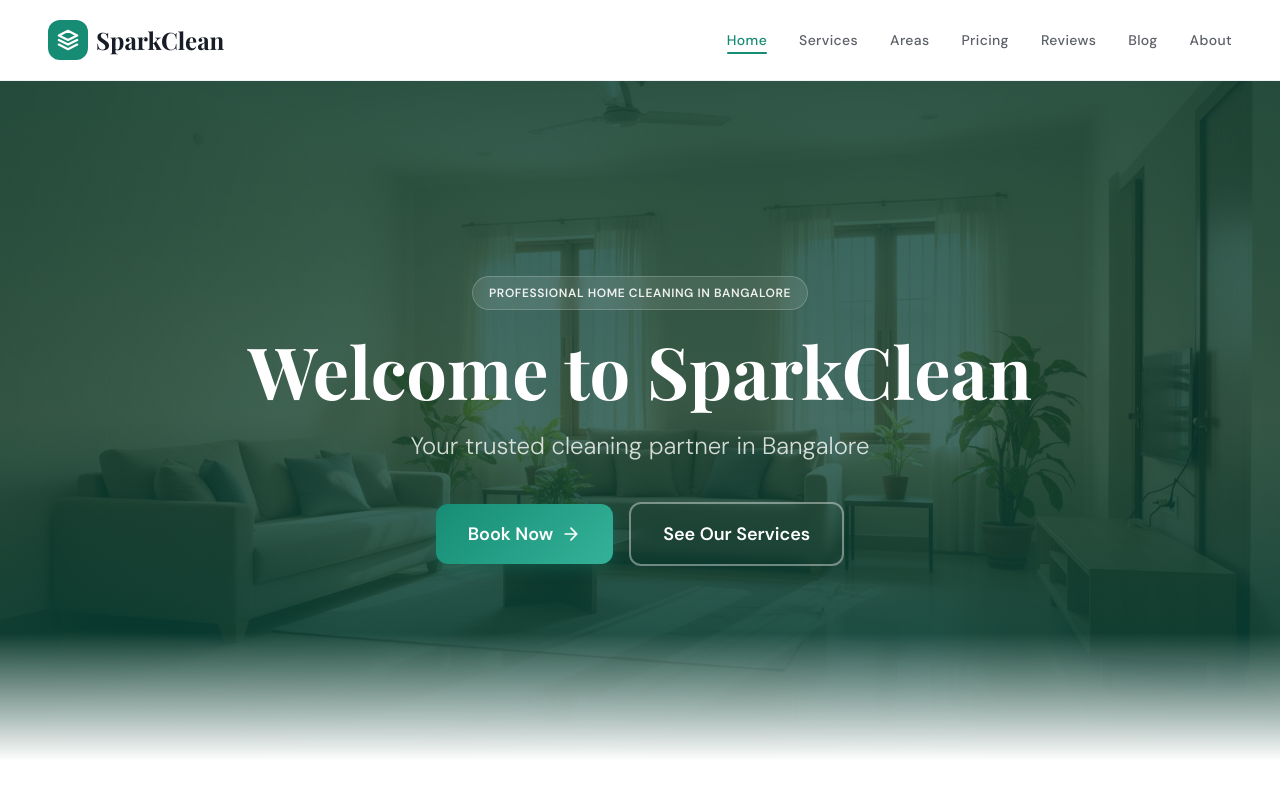
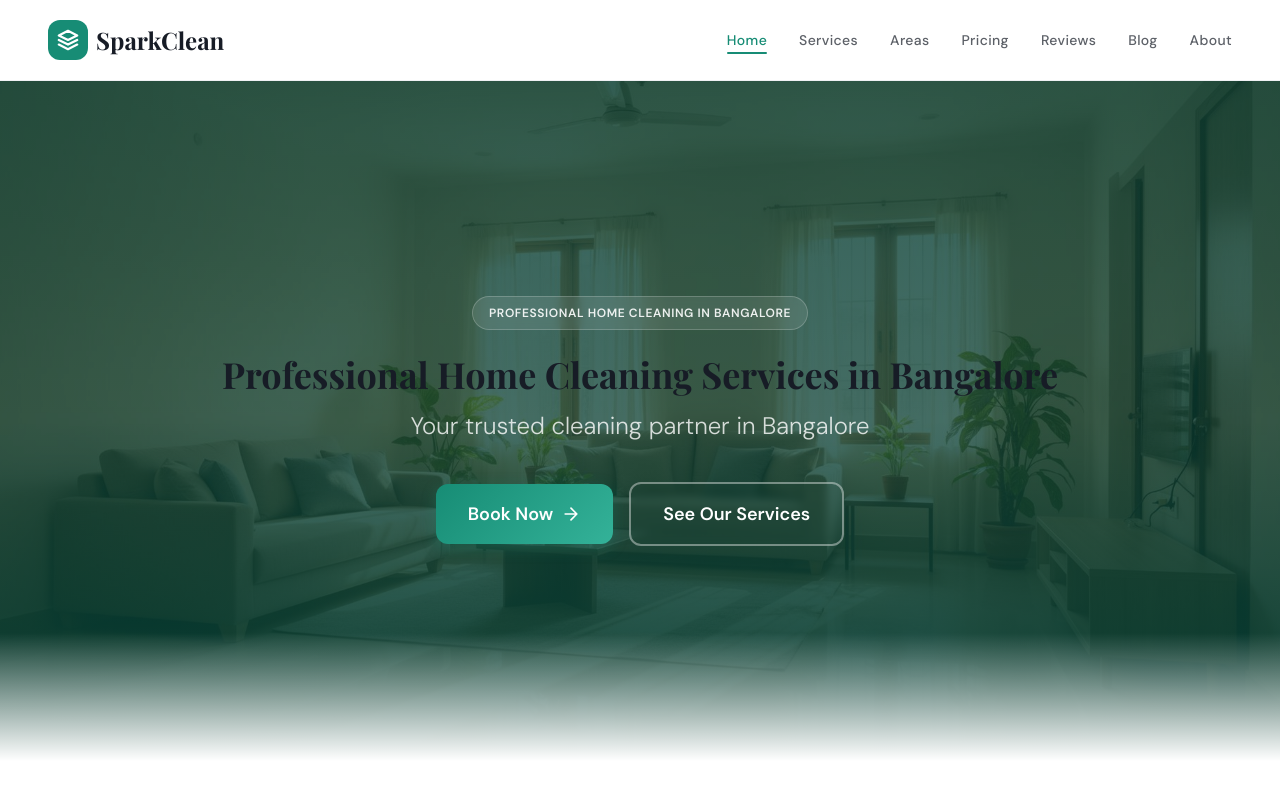
Before and after one commit to nikhilbobe-07/sample-web-code, a React (Vite) app: page / in a window 1280 px wide. Shown: the top 800 px of the page. Built offline with nearby package versions, Linux system fonts and the light colour scheme; the HTML template or start-up script is replaced by a standard one; a web font is replaced by a local one.

Commit message:
fix(seo): Optimize the H1 tag to include primary keywords like 'Professional Home Cleaning Services in Bangalore' instead of a generic welcome.

```diff
--- a/src/pages/Index.tsx
+++ b/src/pages/Index.tsx
@@ -150,9 +150,9 @@ const Index = () => {
             initial={{ opacity: 0, y: 30 }}
             animate={{ opacity: 1, y: 0 }}
             transition={{ duration: 0.7, delay: 0.3 }}
-            className="text-5xl sm:text-6xl lg:text-7xl font-display font-bold text-primary-foreground mb-6 leading-[1.1]"
+            className="text-4xl font-bold text-center mt-4 mb-4"
           >
-            Welcome to SparkClean
+            Professional Home Cleaning Services in Bangalore
           </motion.h1>
 
           <motion.p
```
